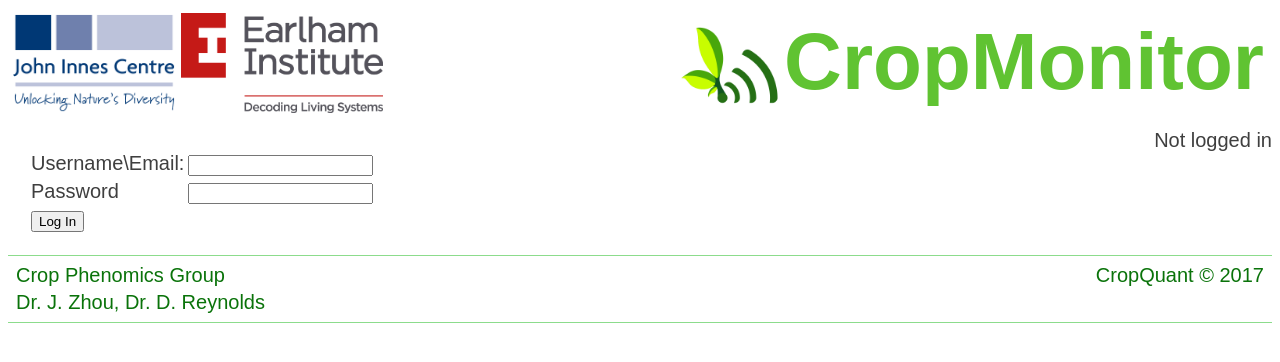
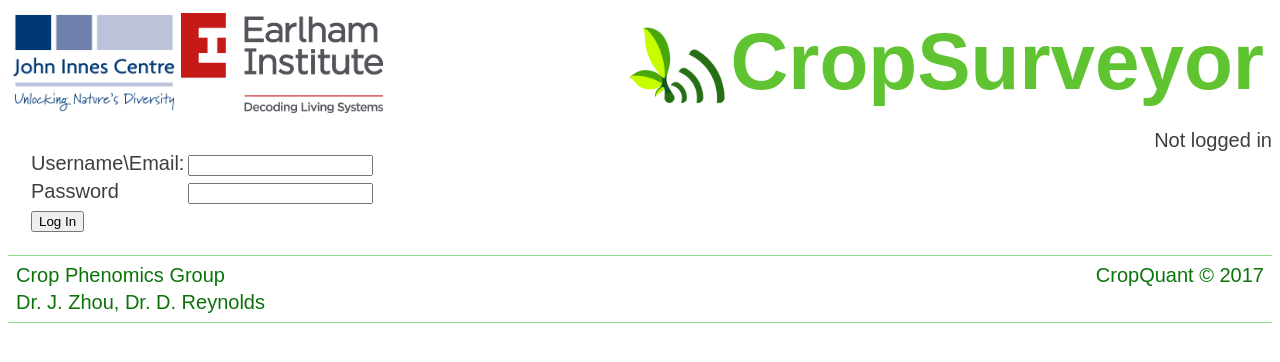
Before and after one commit to Crop-Phenomics-Group/CropSight, a PHP site: page / in a window 1280 px wide. Shown: the top 362 px of the page. Run offline with PHP 8.4, Linux system fonts and the light colour scheme; data that the repository does not hold is empty.

Commit message:
Altered title referencing

```diff
--- a/interface/header.php
+++ b/interface/header.php
@@ -34,7 +34,7 @@
 <html lang="en">
 <head>
     <meta http-equiv="content-type" content="application/xhtml+xml; charset=utf-8" />
-    <title>CropQuant Network Monitor</title>
+    <title>CropSurveyor Network Monitor</title>
 <link rel="stylesheet" type="text/css" href="style.css">
 <link rel="stylesheet" type="text/css" href="print.css" media="print">
 <link rel="stylesheet" type="text/css" href="assets/fixedHeader.dataTables.min.css">
@@ -64,7 +64,7 @@
 
 <table align="right"><tr>
 <td style="text-align: right"><img src="images/logo.png" style="height: 100px; display:inline-block;"  /></td>
-<td><h1 style="display: inline;">CropMonitor</h1></td>
+<td><h1 style="display: inline;">CropSurveyor</h1></td>
 </tr>
 </table>
 
```
Also changed, not shown: packaged/Screenshot-Grid.View.2016.png, packaged/Screenshot-Grid.View.2017.png, packaged/Screenshot-Grid.View.2018.png, 6 other files.
